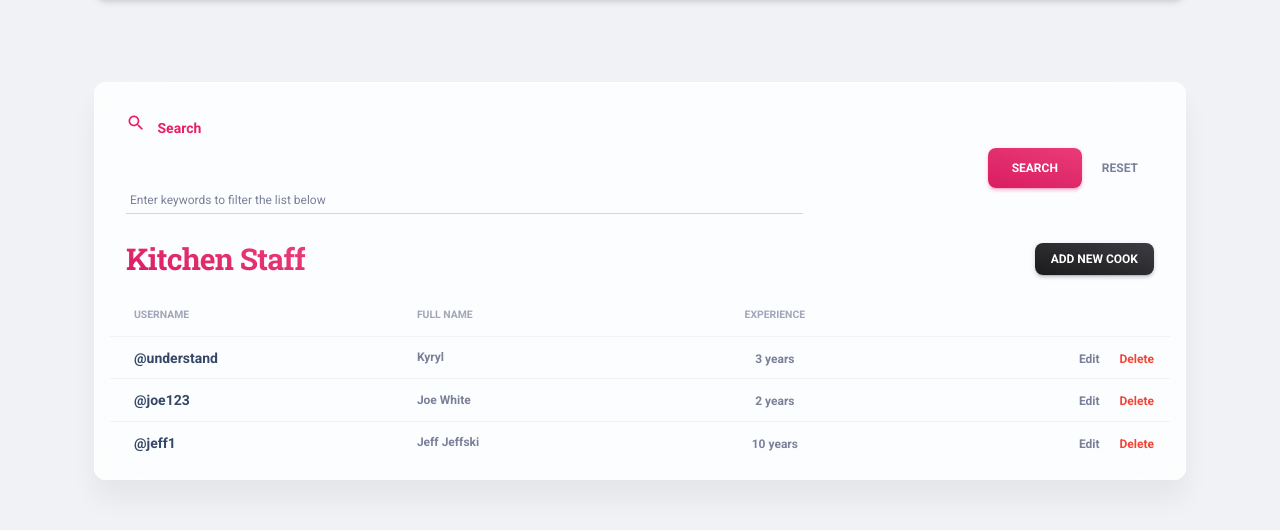
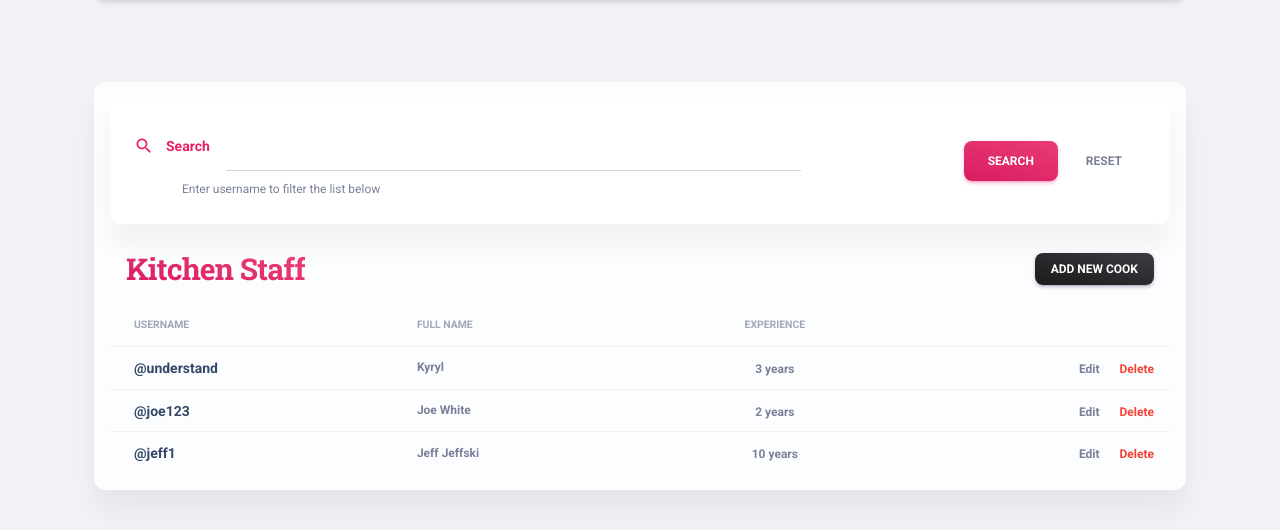
Before and after one commit to qw1nch741/restaurant-menu-management-system, a Django app: page /cook/ in a window 1280 px wide. Shown: the part 78-608 px from the top of the page. Run offline with Django 5.2, Linux system fonts and the light colour scheme; a user stored in the database is signed in; data comes from the database, SQL or seed files in the repository; some libraries are stand-ins or nearby versions.

Commit message:
changed how searchbar looks

```diff
--- a/templates/menu/cook_list.html
+++ b/templates/menu/cook_list.html
@@ -5,7 +5,30 @@
   <div class="container mt-9">
     <div class="card card-body blur shadow-blur">
 
-      {% include "includes/search_bar.html" %}
+      <div class="card card-body blur shadow-blur mb-4">
+        <form method="get" action="" class="w-100">
+          <div class="row align-items-center">
+            <div class="col-lg-8">
+              <div class="d-flex align-items-center">
+                <i class="material-icons text-primary me-2">search</i>
+                <label class="text-primary font-weight-bold mb-0 me-3">Search</label>
+
+                <div class="input-group input-group-static w-100">
+                  {{ search_form.title }}
+                </div>
+              </div>
+              <div class="ms-5 mt-1">
+                <span class="text-xs text-secondary">Enter username to filter the list below</span>
+              </div>
+            </div>
+
+            <div class="col-lg-4 text-end mt-lg-0 mt-3">
+              <button type="submit" class="btn bg-gradient-primary mb-0">Search</button>
+              <a href="." class="btn btn-link text-secondary mb-0">Reset</a>
+            </div>
+          </div>
+        </form>
+      </div>
 
       <div class="d-flex justify-content-between align-items-center mb-3 px-3">
         <h3 class="text-gradient text-primary mb-0">Kitchen Staff</h3>
--- a/templates/menu/dishtype_list.html
+++ b/templates/menu/dishtype_list.html
@@ -10,15 +10,15 @@
           {% include "includes/search_bar.html" %}
 
           <div class="d-flex justify-content-between align-items-center mb-3 px-3">
-            <h3 class="text-gradient text-primary mb-0">Categories</h3>
-            <a href="{% url 'menu:dish-type-create' %}" class="btn btn-sm bg-gradient-dark mb-0">New Category</a>
+            <h3 class="text-gradient text-primary mb-0">Dish Types</h3>
+            <a href="{% url 'menu:dish-type-create' %}" class="btn btn-sm bg-gradient-dark mb-0">New Dish Type</a>
           </div>
 
           <div class="table-responsive">
             <table class="table align-items-center mb-0">
               <thead>
                 <tr>
-                  <th class="text-uppercase text-secondary text-xxs font-weight-bolder opacity-7">Category Name</th>
+                  <th class="text-uppercase text-secondary text-xxs font-weight-bolder opacity-7">Name</th>
                   <th class="text-secondary opacity-7"></th>
                 </tr>
               </thead>
```
Also changed, not shown: templates/menu/cook_form.html (+17 -3 lines).
